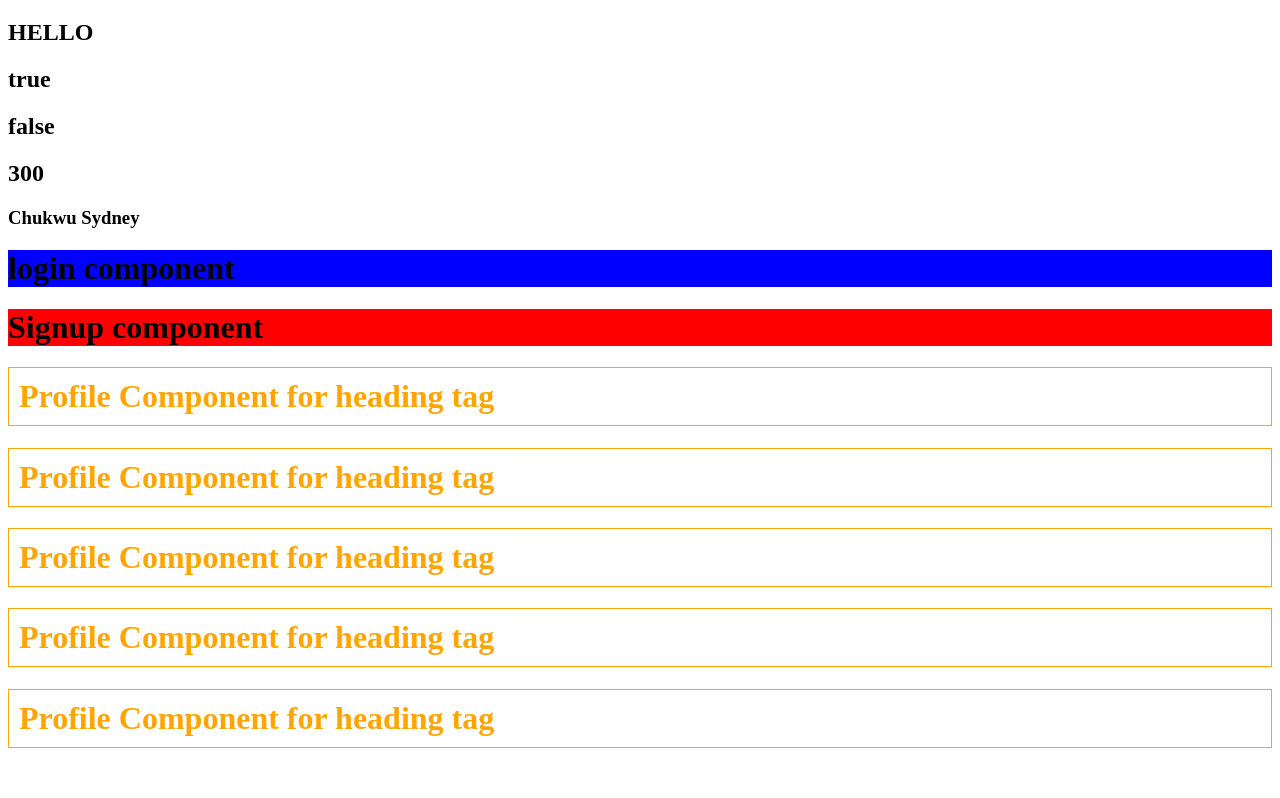
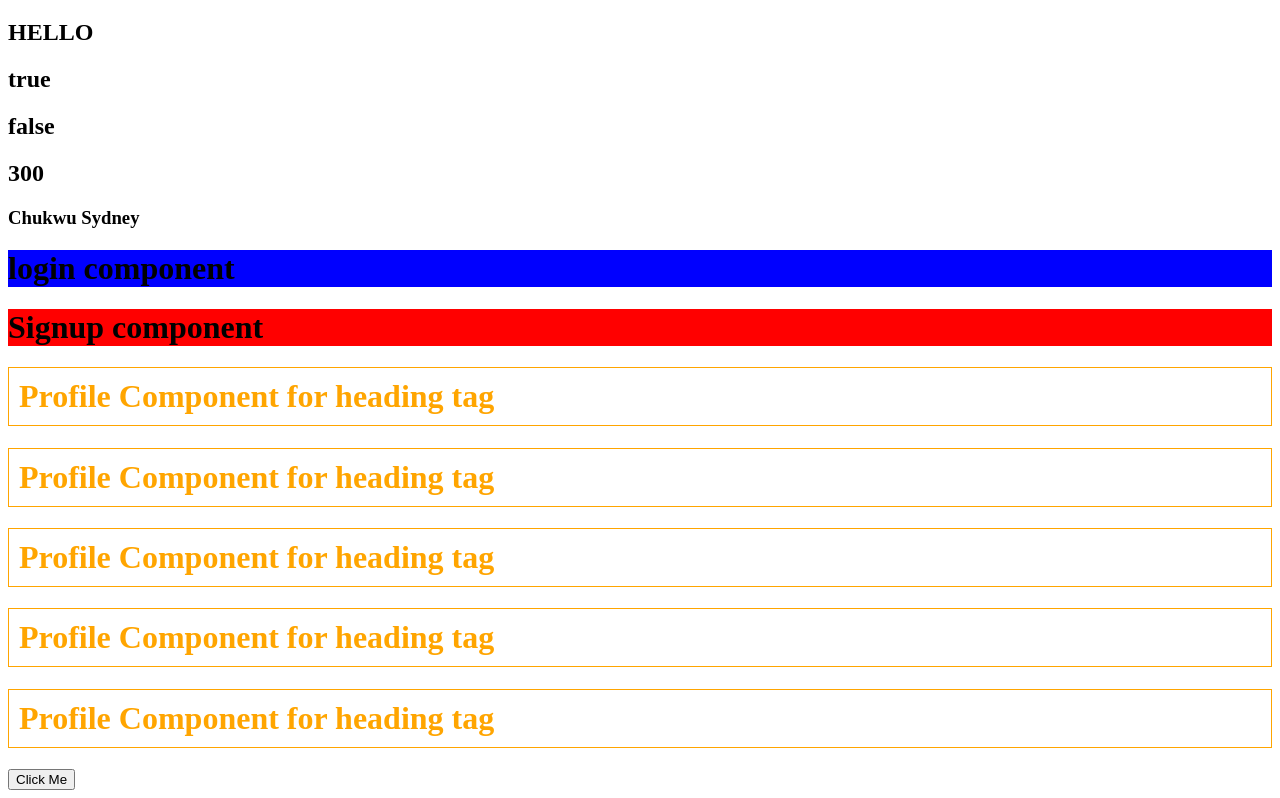
Before and after one commit to Chabsy123/angular-v19-tutorial, an Angular app: page / in a window 1280 px wide. Shown: the part 213-1011 px from the top of the page. Before the commit the page ends 982 px from the top, so only its background shows below. Built offline with nearby package versions, Linux system fonts and the light colour scheme.

Commit message:
Make Function Calls With Button Clicks

```diff
--- a/src/app/app.component.html
+++ b/src/app/app.component.html
@@ -32,3 +32,7 @@
    <app-profile></app-profile>
    <app-profile></app-profile>
    <app-profile></app-profile>
+
+   <!-- making function calls on button click,to call the function you have to define the function in the ts file-->
+    <!-- also if you want to use a click event in the file you can use the click keyword as below and call the function as you would in JS-->
+<button (click)="handleClickEvent()">Click Me</button>
--- a/src/app/app.component.ts
+++ b/src/app/app.component.ts
@@ -26,4 +26,16 @@ export class AppComponent {
     const y=20;
     var data=30;
   }
+  // when making functions in classes the function keyword is not needed
+  handleClickEvent(){
+    // alert("Function Called");
+    console.log("Function Called");
+    // use the this keyword if you want to call a function inside a class or another function as far as they are in the same class(calling a function from another function) e.g
+    this.handleClickEvent()
+    this.otherFunction()
+  }
+
+  otherFunction(){
+    console.log("other function")
+  }
 }
```
